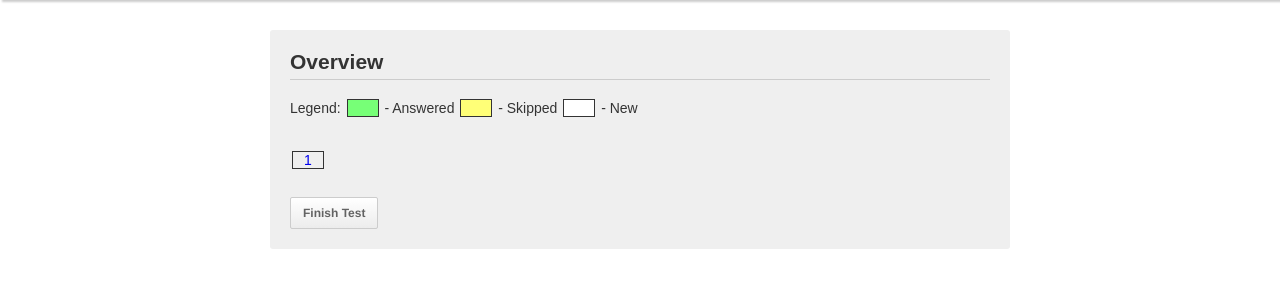
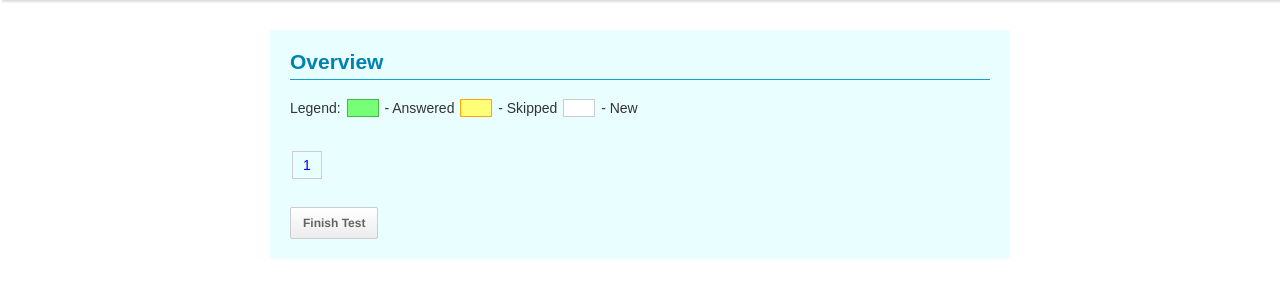
Before and after one commit to practo/MyCQ, a Flask app: template mycq/templates/overview.html in a window 1280 px wide. Shown: the part 80-380 px from the top of the page. Run offline with Flask 2, Linux system fonts and the light colour scheme; the template is opened without the code that fills it: values that come from a table or form of the project are taken from there, most other values are stand-ins (such as "Sample title", 1, 10 or a date in 2020); parts of the project's set-up code (start-up, migrations or seed data) failed here and were passed over; some libraries are stand-ins or nearby versions.

Commit message:
More changes to UI

```diff
--- a/mycq/static/layout.css
+++ b/mycq/static/layout.css
@@ -23,10 +23,10 @@ code{
 .question-box {
     display: block;
     float: left;
-    width: 30px;
+    padding: 5px 10px;
     text-align: center;
     margin: 2px;
-    border: 1px solid;
+    border: 1px solid #CCC;
 }
 
 .legend-box {
@@ -34,16 +34,23 @@ code{
     width: 30px;
     text-align: center;
     margin: 2px;
-    border: 1px solid;
+    border: 1px solid #CCC;
 }
 .answered {
     background-color: #7f7;
+    border-color: #48BA48;
+    color: #006400;
 }
 
 .skipped {
     background-color: #ff7;
+    border-color:#FFA500;
+    color: #FF4500;
 }
-
+.skipped:hover{
+    background-color: #FC8000;
+    color: #FFF;
+}
 .new {
     background-color: #fff;
 }
@@ -54,24 +61,39 @@ a {
 div.inner-body{
     margin:30px;
 }
-form{
+form,div.container{
     width: 700px;
     margin: auto;
     padding:20px;
-    background: #EFEFEF;
+    background: #E9FFFF;
     border-radius: 3px;
     font-size: 14px;
 }
+div.header{
+    margin:10px 0px;
+    padding-left: 115px;
+    padding-right:10px;
+    padding-bottom: 10px;
+    height:60px;
+    line-height: 60px;
+    font-size: 24px;
+    font-weight:bold;
+    text-align: right;
+    color: #00AFEF;
+    box-shadow: 2px 2px 2px #DDD;
+}
+
 label{
     width:130px;
     margin-right: 10px;
     display: inline-block;
     color: #333;
 }
-form h2{
+h2{
+    color:#0181AF;
     margin-top:0px;
     padding-bottom: 5px;
-    border-bottom: 1px solid #CCC;
+    border-bottom: 1px solid #13A0D3;
 }
 input[type="text"], input[type="email"], input[type="textarea"] {
     border-radius : 3px;
@@ -185,3 +207,7 @@ div.legend{
     color: #333;
     margin:10px 0px 30px 0px;
 }
+#frmQuestion .err_desc{
+    text-align:center;
+    padding-left:0px;
+}
--- a/mycq/templates/layout.html
+++ b/mycq/templates/layout.html
@@ -6,18 +6,7 @@
     {% endblock %}
 <style>
     div.header{
-        margin:10px 0px;
         background: url("{{ url_for('static', filename='images/logo.png') }}") no-repeat;
-        padding-left: 115px;
-        padding-right:10px;
-        padding-bottom: 10px;
-        height:60px;
-        line-height: 60px;
-        font-size: 24px;
-        font-weight:bold;
-        text-align: right;
-        color: #00AFEF;
-        box-shadow: 2px 2px 2px #CCC;
     }
 </style>
 </head>
--- a/mycq/templates/overview.html
+++ b/mycq/templates/overview.html
@@ -11,11 +11,11 @@ Legend:
 </ul>
 </div>
 {% for question in questions %}
-<span class="{{ question.status }} question-box">
+<span >
     {% if question.status != 'answered' %}
-    <a href={{ url_for('question', qid=question.id) }}>{{ question.id }}</a>
+    <a class="{{ question.status }} question-box" href={{ url_for('question', qid=question.id) }}>{{ question.id }}</a>
     {% else %}
-    <span>{{ question.id }}</span>
+    <span class="{{ question.status }} question-box">{{ question.id }}</span>
     {% endif %}
 </span>
 {% endfor %}
--- a/mycq/templates/thankyou.html
+++ b/mycq/templates/thankyou.html
@@ -1,6 +1,6 @@
 {% extends "layout.html" %}
 {% block content %}
-<div>
+<div class="container">
 <h2>Thank You</h2>
 <h4>You've successfully completed the test.<h4>
 </div>
```
Also changed, not shown: mycq/templates/question.html (+1 -10 lines).
